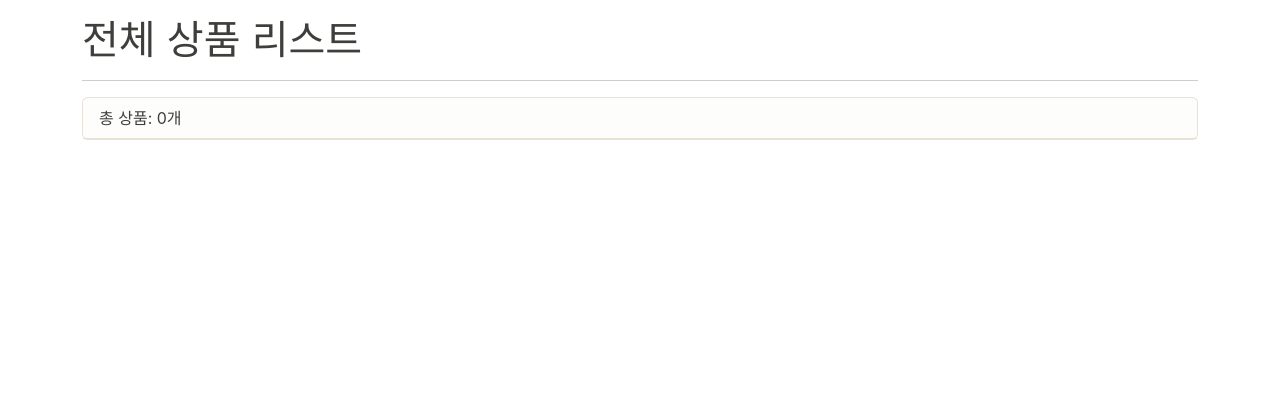
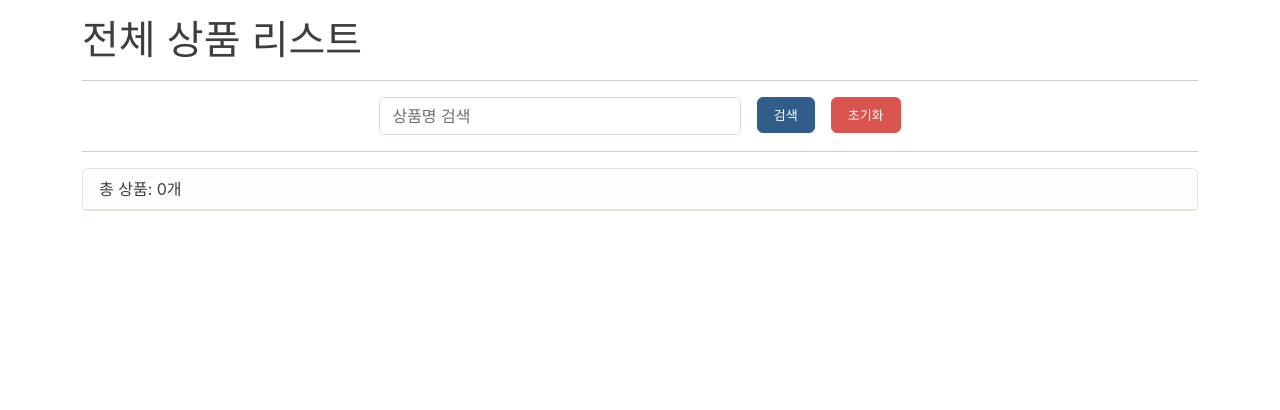
Before and after one commit to Baristacus/SeSAC.CRM, a Flask app: page /item/ in a window 1280 px wide. Shown: the part 56-466 px from the top of the page. Run offline with Flask 3, Linux system fonts and the light colour scheme; data that the repository does not hold is empty; some libraries are stand-ins or nearby versions; some web fonts are replaced.

Commit message:
store, item 페이지 검색기능 추가

```diff
--- a/crm/templates/item/item_list.jinja2
+++ b/crm/templates/item/item_list.jinja2
@@ -2,8 +2,20 @@
 {% block content %}
 <h1>전체 상품 리스트</h1>
 <hr>
+<form action='{{ url_for("item.get_items") }}' class="row g-3 justify-content-center">
+    <div class="col-4">
+        <input type="text" class="form-control" id="name" name="name" placeholder="{{ name or '상품명 검색' }}" />
+    </div>
+    <div class="col-auto text-center">
+        <button type="submit" class="btn btn-primary px-3">검색</button>
+    </div>
+    <div class="col-auto text-center">
+        <a href="{{ url_for('item.get_items') }}" class="btn btn-danger px-3">초기화</a>
+    </div>
+</form>
+<hr>
 <div class="card my-3">
-    <div class="card-header">총 상품: {{ item_total }}개</div>
+    <div class="card-header">총 상품: {{ '{:,}'.format(item_total) }}개</div>
     <ul class="list-group list-group-flush">
         {% for items in item_list %}
         <a href="{{ url_for('item.get_item', id=items.Id) }}"
--- a/crm/templates/main/index.jinja2
+++ b/crm/templates/main/index.jinja2
@@ -59,4 +59,8 @@
         </a>
     </ul>
 </div>
+<div class="card my-3">
+    <div class="card-header">Database Diagram</div>
+    <img src="{{ url_for('static', filename='SeSAC.CRM.png') }}" class="card-img">
+</div>
 {% endblock %}
--- a/crm/templates/order/order_list.jinja2
+++ b/crm/templates/order/order_list.jinja2
@@ -3,7 +3,7 @@
 <h1>전체 주문 내역</h1>
 <hr>
 <div class="card my-3">
-    <div class="card-header">총 주문: {{ order_total }}개</div>
+    <div class="card-header">총 주문: {{ '{:,}'.format(order_total) }}개</div>
     <ul class="list-group list-group-flush">
         {% for orders in order_list %}
         <a href="{{ url_for('order.get_order', id=orders.Id) }}"
--- a/crm/templates/orderitem/orderitem_list.jinja2
+++ b/crm/templates/orderitem/orderitem_list.jinja2
@@ -3,7 +3,7 @@
 <h1>주문 상세 내역</h1>
 <hr>
 <div class="card my-3">
-    <div class="card-header">총 상세 주문 내역: {{ orderitem_total }}개</div>
+    <div class="card-header">총 상세 주문 내역: {{ '{:,}'.format(orderitem_total) }}개</div>
     <ul class="list-group list-group-flush">
         {% for orderitems in orderitem_list %}
         <li class="list-group-item list-group-item-action" aria-current="true">
--- a/crm/templates/user/user_list.jinja2
+++ b/crm/templates/user/user_list.jinja2
@@ -17,16 +17,16 @@
             <option>여</option>
         </select>
     </div>
-    <div class="col-1 text-center">
+    <div class="col-auto text-center">
         <button type="submit" class="btn btn-primary px-3">검색</button>
     </div>
-    <div class="col-1 text-center">
+    <div class="col-auto text-center">
         <a href="{{ url_for('user.get_users') }}" class="btn btn-danger px-3">초기화</a>
     </div>
 </form>
 <hr />
 <div class="card my-3">
-    <div class="card-header">총 회원: {{ user_total }}명</div>
+    <div class="card-header">총 회원: {{ '{:,}'.format(user_total) }}명</div>
     <ul class="list-group list-group-flush">
         {% for users in user_list %}
         <a href="{{ url_for('user.get_user', id=users.Id) }}"
--- a/crm/views/item.py
+++ b/crm/views/item.py
@@ -13,11 +13,20 @@ def get_items():
     item_list = Item.query.paginate(page=page, per_page=per_page)
     item_total = Item.query.count()
 
+    name = request.args.get("name")
+
+    if name:
+        item_list = Item.query.filter(Item.Name.like(f"%{name}%")).paginate(
+            page=page, per_page=per_page
+        )
+        item_total = Item.query.filter(Item.Name.like(f"%{name}%")).count()
+
     return render_template(
         "item/item_list.jinja2",
         title="전체 상품 목록",
         item_list=item_list,
         item_total=item_total,
+        name=name,
     )
 
 
--- a/crm/views/user.py
+++ b/crm/views/user.py
@@ -21,14 +21,17 @@ def get_users():
         user_list = User.query.filter(User.Name.like(f"%{name}%")).paginate(
             page=page, per_page=per_page
         )
+        user_total = User.query.filter(User.Name.like(f"%{name}%")).count()
     if gender:
         user_list = User.query.filter(User.Gender == gender).paginate(
             page=page, per_page=per_page
         )
+        user_total = User.query.filter(User.Gender == gender).count()
     if age:
         user_list = User.query.filter(User.Age == age).paginate(
             page=page, per_page=per_page
         )
+        user_total = User.query.filter(User.Age == age).count()
 
     return render_template(
         "user/user_list.jinja2",
```
Also changed, not shown: crm/templates/store/store_list.jinja2 (+13 -1 lines), crm/views/store.py (+9 -0 lines), crm/static/SeSAC.CRM.png (added).
